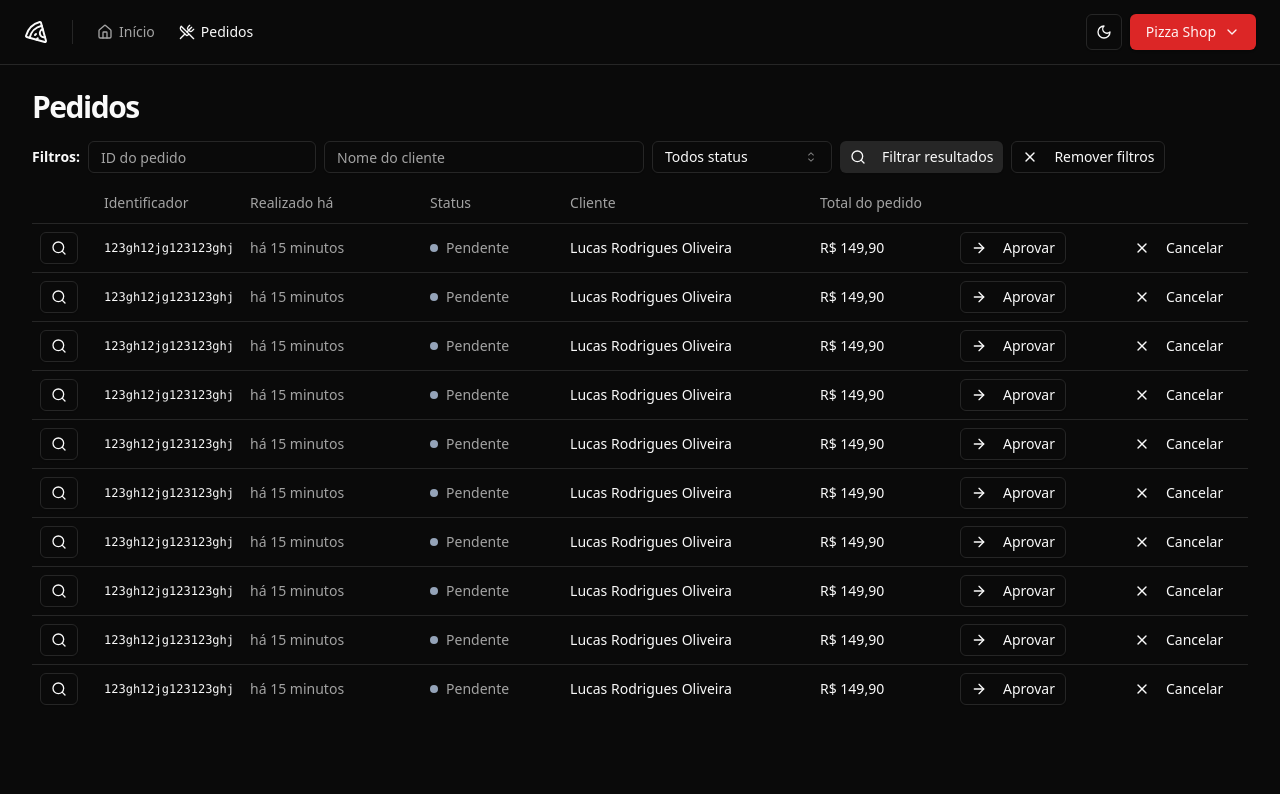
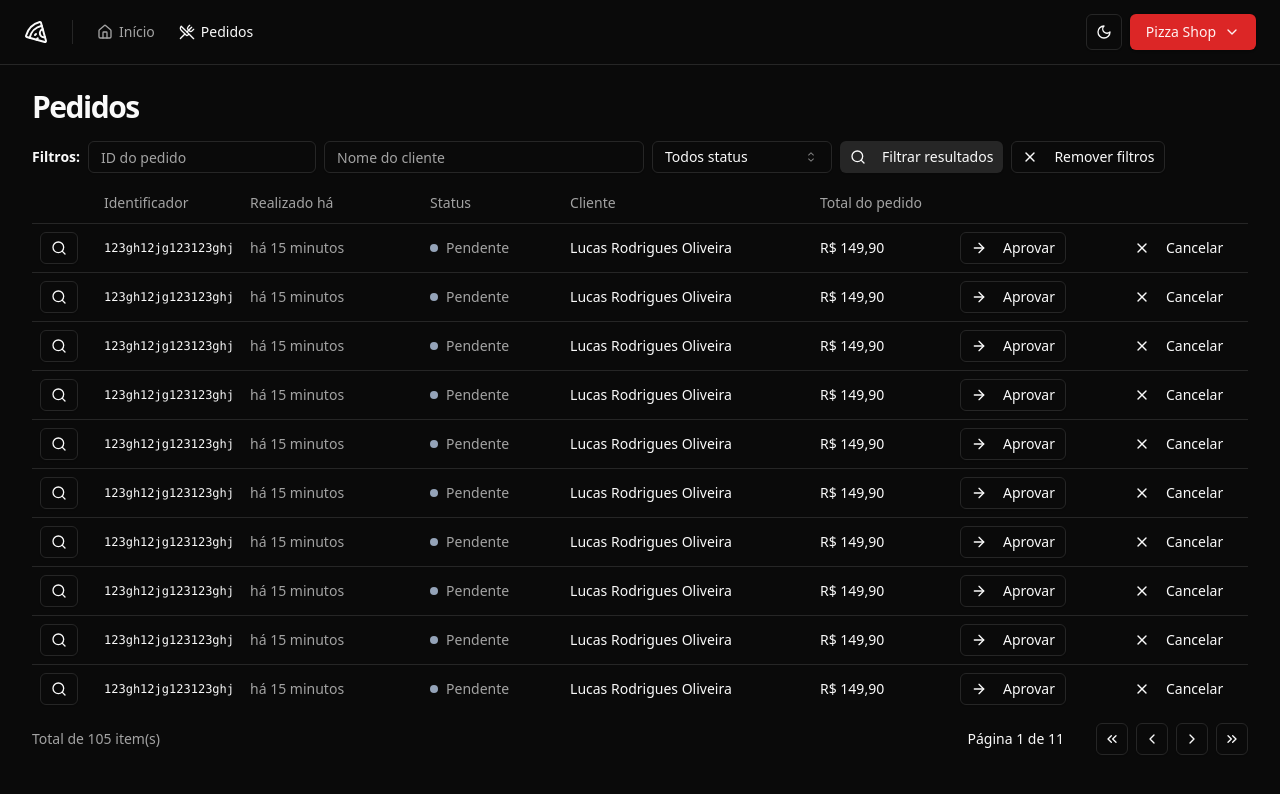
Before and after one commit to lucascc19/pizzashop-web, a React (Vite) app: page /orders in a window 1280 px wide. Shown: the top 794 px of the page. Built offline with nearby package versions, Linux system fonts and the light colour scheme.

Commit message:
adiciona componente de paginação

```diff
--- /dev/null
+++ b/src/components/pagination.tsx
@@ -0,0 +1,53 @@
+import {
+  ChevronLeft,
+  ChevronRight,
+  ChevronsLeft,
+  ChevronsRight,
+} from "lucide-react";
+import { Button } from "./ui/button";
+
+export interface PaginationProps {
+  pageIndex: number;
+  totalCount: number;
+  perPage: number;
+}
+
+export const Pagination = ({
+  pageIndex,
+  perPage,
+  totalCount,
+}: PaginationProps) => {
+  const pages = Math.ceil(totalCount / perPage) || 1;
+
+  return (
+    <div className="flex items-center justify-between">
+      <span className="text-sm text-muted-foreground">
+        Total de {totalCount} item(s)
+      </span>
+
+      <div className="flex items-center gap-6 lg:gap-8">
+        <div className="text-sm font-medium">
+          Página {pageIndex + 1} de {pages}
+        </div>
+        <div className="flex items-center gap-2">
+          <Button variant="outline" className="h-8 w-8 p-0">
+            <ChevronsLeft className="h-4 w-4" />
+            <span className="sr-only">Primeira página</span>
+          </Button>
+          <Button variant="outline" className="h-8 w-8 p-0">
+            <ChevronLeft className="h-4 w-4" />
+            <span className="sr-only">Página anterior</span>
+          </Button>
+          <Button variant="outline" className="h-8 w-8 p-0">
+            <ChevronRight className="h-4 w-4" />
+            <span className="sr-only">Próxima página</span>
+          </Button>
+          <Button variant="outline" className="h-8 w-8 p-0">
+            <ChevronsRight className="h-4 w-4" />
+            <span className="sr-only">Última página</span>
+          </Button>
+        </div>
+      </div>
+    </div>
+  );
+};
--- a/src/pages/app/orders/orders.tsx
+++ b/src/pages/app/orders/orders.tsx
@@ -8,6 +8,7 @@
 import { Helmet } from "react-helmet-async";
 import { OrderTableFilters } from "./order-table-filters";
 import { OrderTableRow } from "./order-table-row";
+import { Pagination } from "@/components/pagination";
 
 export const Orders = () => {
   return (
@@ -15,10 +16,8 @@
       <Helmet title="Pedidos" />
       <div className="flex flex-col gap-4">
         <h1 className="text-3xl font-bold tracking-tighter">Pedidos</h1>
-      </div>
         <div className="space-y-2.5">
           <OrderTableFilters />
-
           <div className="bordeer rounded-md">
             <Table>
               <TableHeader>
@@ -40,6 +39,8 @@
               </TableBody>
             </Table>
           </div>
+          <Pagination pageIndex={0} totalCount={105} perPage={10} />
+        </div>
       </div>
     </>
   );
```
Lines whose indentation alone changed are shown as unchanged.
